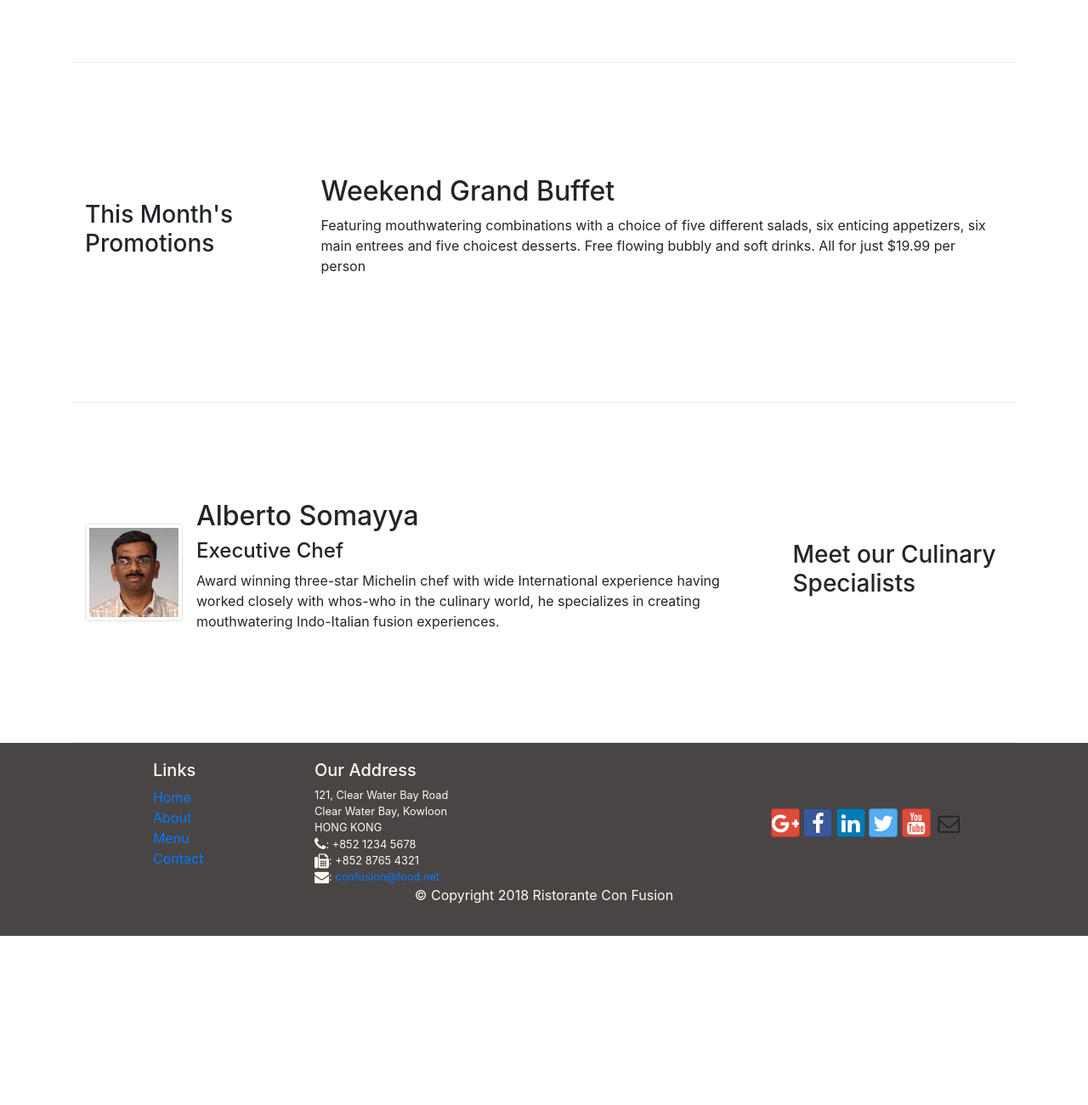
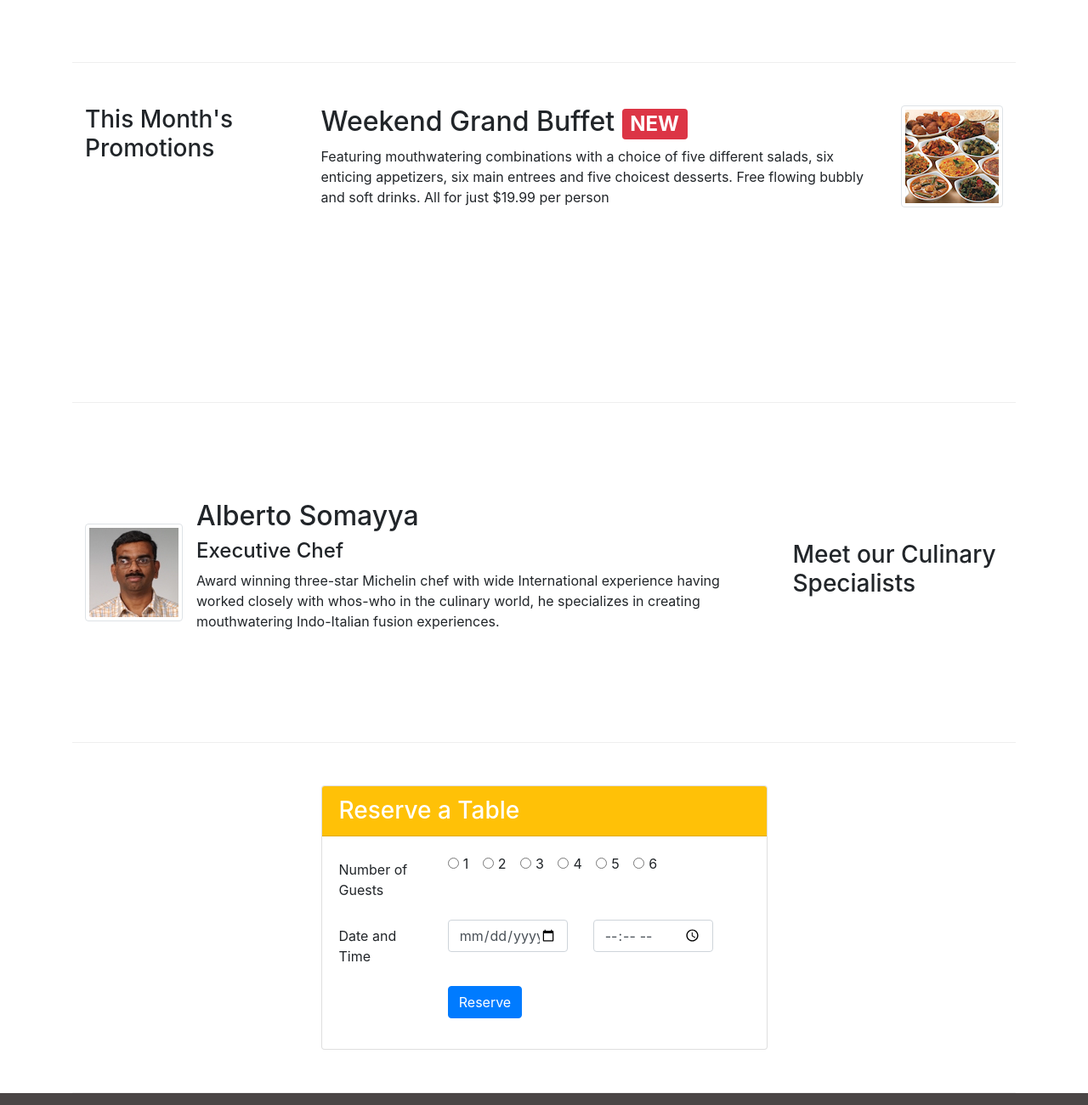
Before and after one commit to shijo12/Webpage-Bootstrap, a website: page index.html in a window 1280 px wide. Shown: the part 660-1960 px from the top of the page at 85% size. Before the commit the page ends 1761 px from the top, so only its background shows below. Drawn offline with nearby package versions, Linux system fonts and the light colour scheme.

Commit message:
Assignment 2

```diff
--- a/index.html
+++ b/index.html
@@ -40,8 +40,11 @@
                     <h1>Ristorante con Fusion</h1>
                     <p>We take inspiration from the World's best cuisines, and create a unique fusion experience. Our lipsmacking creations will tickle your culinary senses!</p>
                 </div>
-                <div class="col-12 col-sm align-self-center">
+                <div class="col-12 col-sm-3 align-self-center">
                   <img src="img/logo.png" class="img-fluid">
+                </div>
+                <div class="col-12 col-sm-3 align-self-center">
+                  <a class="btn btn-warning btn-lg btn-block btn-sm" href="#ReserveForm" role="button">Reserve Table</a>
                 </div>
             </div>
         </div>
@@ -53,9 +56,8 @@
                 <h3>Our Lipsmacking Culinary Creations</h3>
             </div>
             <div class="col col-sm order-sm-first col-md">
-              <div class="media">
-                    <img class="d-flex mr-3 img-thumbnail align-self-center"
-                            src="img/uthappizza.png" alt="Uthappizza">
+              <div class="media" "media">
+                    <img class="d-flex mr-3 img-thumbnail align-self-center" src="img/uthappizza.png" alt="Uthappizza">
                     <div class="media-body">
                         <h2 class="mt-0">Uthappizza <span class="badge badge-danger">HOT</span> <span class="badge badge-pill badge-secondary">$4.99</span></h2>
                         <p class="d-none d-sm-block">A unique combination of Indian Uthappam (pancake) and
@@ -68,13 +70,20 @@
         </div>
 
 
-        <div class="row row-content align-items-center">
+        <div class="row row-content">
             <div class="col-12 col-sm-4 col-md-3">
                 <h3>This Month's Promotions</h3>
             </div>
-            <div class="col-12 col-sm col-md">
-                <h2>Weekend Grand Buffet</h2>
-                <p>Featuring mouthwatering combinations with a choice of five different salads, six enticing appetizers, six main entrees and five choicest desserts. Free flowing bubbly and soft drinks. All for just $19.99 per person </p>
+            <div class="col col-sm col-md">
+              <div class="media">
+              <div class="media-body">
+                <h2 class="mt-0">Weekend Grand Buffet <span class="badge badge-danger">NEW</span></h2>
+                <p class="d-none d-sm-block">Featuring mouthwatering combinations with a choice of five different salads, six enticing appetizers, six main entrees and five choicest desserts. Free flowing bubbly and soft drinks. All for just $19.99 per person </p>
+              </div>
+              <div class="media-right">
+              <img class="d-flex ml-3 img-thumbnail align-self-center" src="img/buffet.png" alt="buffet">
+            </div>
+            </div>
             </div>
         </div>
 
@@ -97,6 +106,63 @@
                     </div>
                 </div>
               </div>
+        </div>
+        <div class="row row-content justify-content-center">
+          <div class="col-12 col-sm-6">
+            <div class="card">
+              <h3 class="card-header bg-warning text-white" >Reserve a Table</h3>
+              <div class="card-body">
+
+                  <form id="ReserveForm">
+                    <div class="form-group row">
+                      <label for="guests" class="col-12 col-md-3 col-form-label">Number of Guests</label>
+                      <div class="col-12 col-md-8">
+                        <div class="form-check form-check-inline">
+                          <input class="form-check-input" type="radio" name="inlineRadioOptions" id="inlineRadio1" value="option1">
+                          <label class="form-check-label" for="inlineRadio1">1</label>
+                        </div>
+                        <div class="form-check form-check-inline">
+                          <input class="form-check-input" type="radio" name="inlineRadioOptions" id="inlineRadio1" value="option1">
+                          <label class="form-check-label" for="inlineRadio1">2</label>
+                        </div>
+                        <div class="form-check form-check-inline">
+                          <input class="form-check-input" type="radio" name="inlineRadioOptions" id="inlineRadio1" value="option1">
+                          <label class="form-check-label" for="inlineRadio1">3</label>
+                        </div>
+                        <div class="form-check form-check-inline">
+                          <input class="form-check-input" type="radio" name="inlineRadioOptions" id="inlineRadio1" value="option1">
+                          <label class="form-check-label" for="inlineRadio1">4</label>
+                        </div>
+                        <div class="form-check form-check-inline">
+                          <input class="form-check-input" type="radio" name="inlineRadioOptions" id="inlineRadio1" value="option1">
+                          <label class="form-check-label" for="inlineRadio1">5</label>
+                        </div>
+                        <div class="form-check form-check-inline">
+                          <input class="form-check-input" type="radio" name="inlineRadioOptions" id="inlineRadio1" value="option1">
+                          <label class="form-check-label" for="inlineRadio1">6</label>
+                        </div>
+                      </div>
+                    </div>
+
+                    <div class="form-group row">
+                        <label for="telnum" class="col-12 col-md-3 col-form-label">Date and Time</label>
+                        <div class="col-12 col-md-4">
+                            <input type="date" class="form-control" id="date" name="date" placeholder="Date">
+                        </div>
+                        <div class="col-12 col-md-4">
+                            <input type="time" class="form-control" id="time" name="time" placeholder="Time">
+                        </div>
+                    </div>
+                    <div class="form-group row">
+                       <div class="offset-md-3 col-md-10">
+                           <button type="submit" class="btn btn-primary">Reserve</button>
+                       </div>
+                   </div>
+                  </form>
+
+              </div>
+            </div>
+          </div>
         </div>
     </div>
 
```
